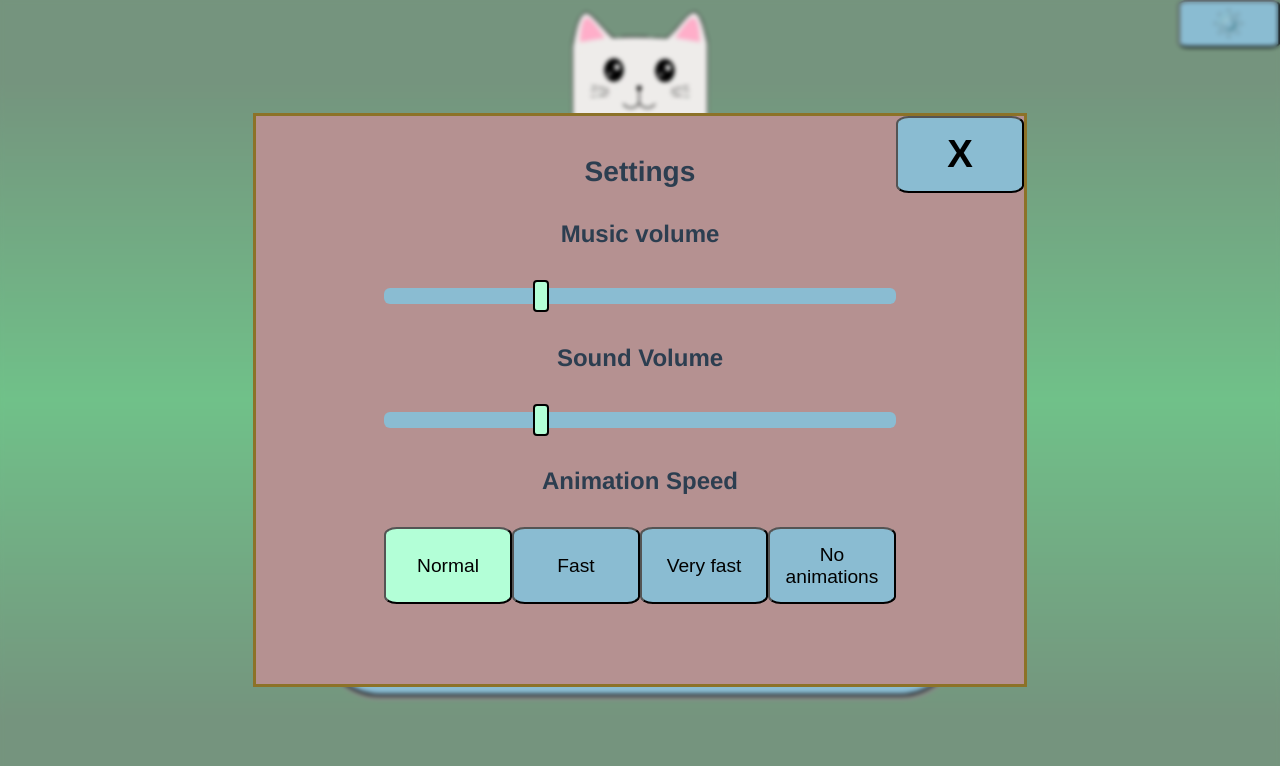
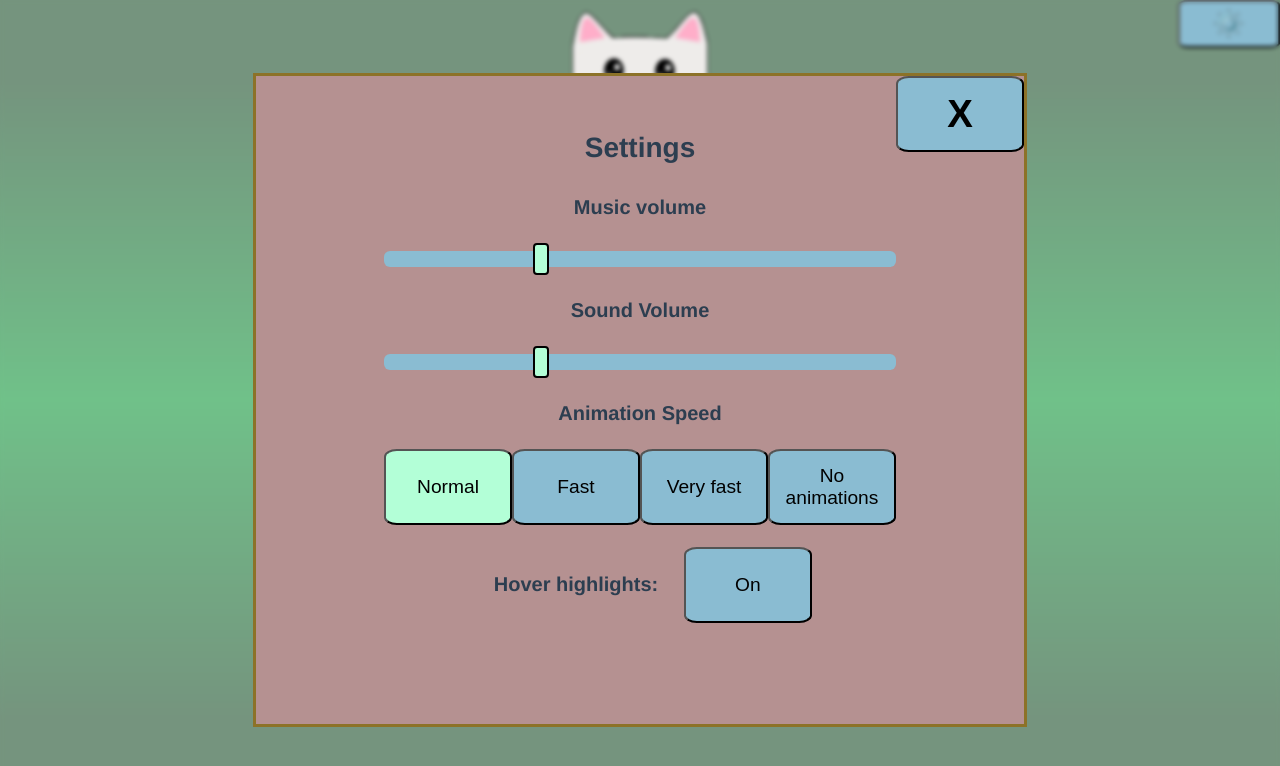
Before and after one commit to enwrath/catpuzzle, a Vue app: page / in a window 1280 px wide. Both pictures are taken after a click on the button "⚙️". Shown: the top 766 px of the page. Built offline with nearby package versions, Linux system fonts and the light colour scheme.

Commit message:
Add new setting and some styling

```diff
--- a/src/App.vue
+++ b/src/App.vue
@@ -10,6 +10,7 @@
       <audio id="music" preload="auto" loop :src="require(`@/assets/music.ogg`)">
       </audio>
       <input id="animSpeed" type="number" disabled v-model="settings.animationDuration" />
+      <input id="hoverEffect" type="checkbox" disable v-model="settings.hoverEffect" />
       <img :src="`${img}`" :key="`preloadimage-${key}`" v-for="(img, key) in images">
       <div id="completedLevelsNoLocalStorage">
       </div>
@@ -30,7 +31,8 @@ export default {
       settings: {
         animationDuration: 1000,
         volume: 0.3,
-        volumemusic: 0.3
+        volumemusic: 0.3,
+        hoverEffect: true
       },
       showSettings: false,
       sounds: {
@@ -51,6 +53,7 @@ export default {
     },
     updateSettings(e) {
       this.settings = e;
+      console.log("get",e.hoverEffect);
       document.getElementById("music").volume = Math.pow(this.settings.volumemusic, 2);
       this.saveSettings();
     },
@@ -73,6 +76,12 @@ export default {
           this.settings.volumemusic = parseFloat(c);
           document.getElementById("music").volume = Math.pow(this.settings.volumemusic, 2);
         }
+
+        const d = localStorage.getItem("hoverEffect");
+        if (d !== null) {
+          this.settings.hoverEffect = d === "true";
+          console.log(d);
+        }
       } catch (exception) { console.log("localstorage not available"); }
     },
     saveSettings() {
@@ -80,6 +89,7 @@ export default {
         localStorage.setItem("animSpeed", this.settings.animationDuration);
         localStorage.setItem("volume", this.settings.volume);
         localStorage.setItem("volumemusic", this.settings.volumemusic);
+        localStorage.setItem("hoverEffect", this.settings.hoverEffect);
       } catch (exception) { console.log("localstorage not available"); }
     },
     playSound(e){
--- a/src/components/Settings.vue
+++ b/src/components/Settings.vue
@@ -15,6 +15,11 @@
       <button @click="changeSpeed(500)" :class="{selectedBtn : animationDuration===500}">Fast</button>
       <button @click="changeSpeed(200)" :class="{selectedBtn : animationDuration===200}">Very fast</button>
       <button @click="changeSpeed(0)" :class="{selectedBtn : animationDuration===0}">No animations</button>
+
+      <br />
+      <span>Hover highlights: </span>
+      <button class="inlinebtn" @click="toggleHover">{{hoverEffect ? "On" : "Off"}}</button>
+
     </div>
   </div>
 </template>
@@ -30,7 +35,8 @@ export default {
     return {
       animationDuration: this.settings.animationDuration,
       volume: this.settings.volume,
-      volumemusic: this.settings.volumemusic
+      volumemusic: this.settings.volumemusic,
+      hoverEffect: this.settings.hoverEffect
     }
   },
   methods: {
@@ -42,11 +48,15 @@ export default {
       this.updateSettings();
     },
     updateSettings() {
-      const newSettings = {animationDuration: this.animationDuration, volume: this.volume, volumemusic: this.volumemusic};
+      const newSettings = {animationDuration: this.animationDuration, volume: this.volume, volumemusic: this.volumemusic, hoverEffect: this.hoverEffect};
       this.$emit("updateSettings", newSettings);
     },
     changeSpeed(e) {
       this.animationDuration = e;
+      this.updateSettings();
+    },
+    toggleHover() {
+      this.hoverEffect = !this.hoverEffect;
       this.updateSettings();
     }
   }
@@ -98,8 +108,30 @@ button {
 button:hover {
   background-color: #9fe2ff;
 }
+.inlinebtn {
+  vertical-align: middle;
+}
 h3 {
-  margin-top: -5vh;
+  font-size: 3.5vmin;
+  margin: -3vh 0 1vh 0;
+}
+h4 {
+  font-size: 2.5vmin;
+  margin: 0;
+  padding: 3vh 2vw;
+}
+span {
+  display: inline-block;
+  font-size: 2.5vmin;
+  font-weight: bold;
+  margin: 0;
+  padding: 6vh 2vw;
+}
+
+input[type=checkbox] {
+  width: 6vw;
+  height: 6vh;
+  background-color: #8abcd2;
 }
 
 /* Generated with some online tool */
```
